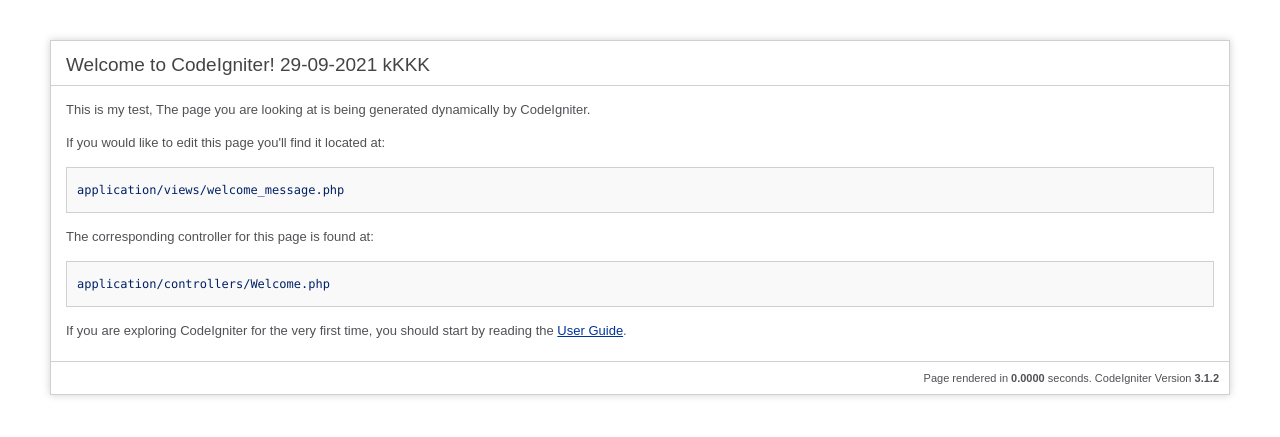
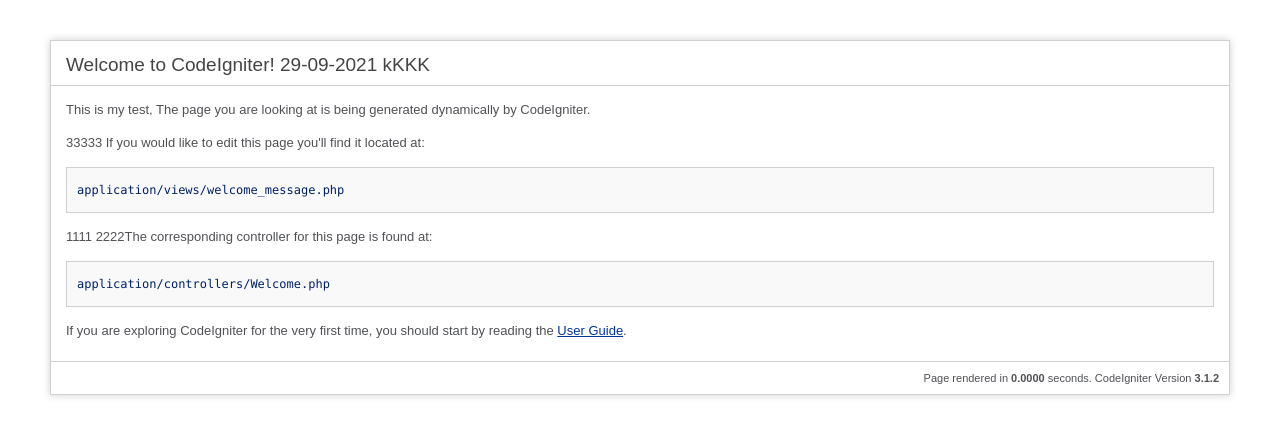
Before and after one commit to chearithy/ci_312, a CodeIgniter app: page /ci_312/ in a window 1280 px wide. Shown: the top 437 px of the page. Run offline with CodeIgniter, Linux system fonts and the light colour scheme.

Commit message:
4-Update welcome_message.php

```diff
--- a/application/views/welcome_message.php
+++ b/application/views/welcome_message.php
@@ -73,10 +73,10 @@
 	<div id="body">
 		<p>This is my test, The page you are looking at is being generated dynamically by CodeIgniter.</p>
 
-		<p>If you would like to edit this page you'll find it located at:</p>
+		<p>33333 If you would like to edit this page you'll find it located at:</p>
 		<code>application/views/welcome_message.php</code>
 
-		<p>The corresponding controller for this page is found at:</p>
+		<p>1111 2222The corresponding controller for this page is found at:</p>
 		<code>application/controllers/Welcome.php</code>
 
 		<p>If you are exploring CodeIgniter for the very first time, you should start by reading the <a href="user_guide/">User Guide</a>.</p>
```
